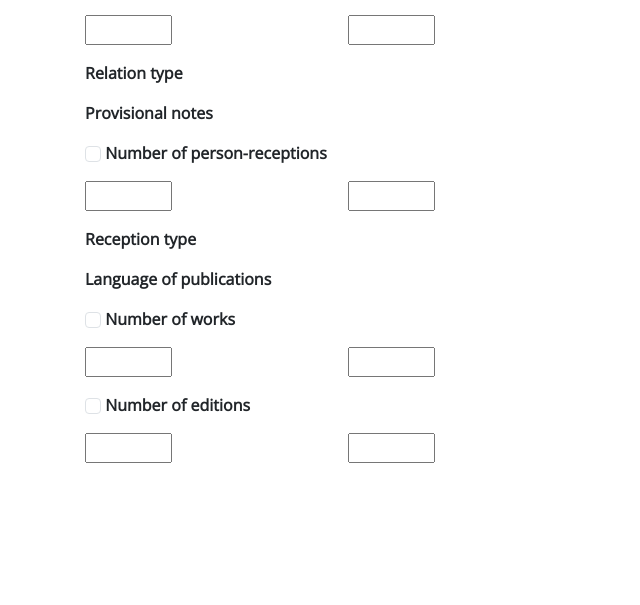
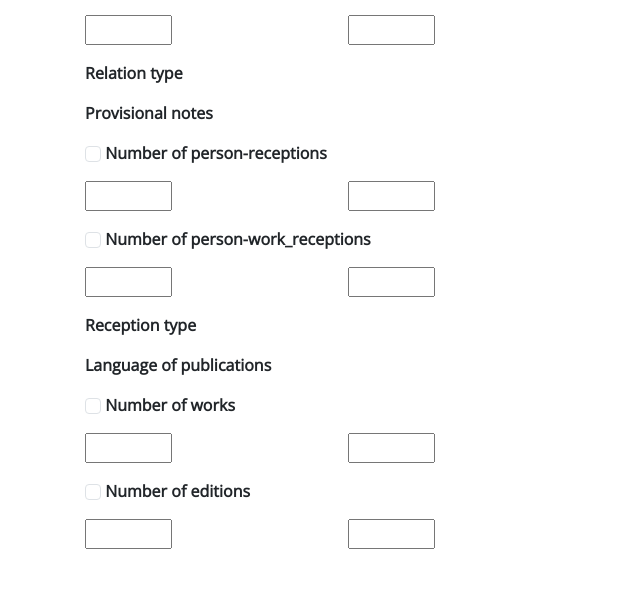
Before and after one commit to tsg-humlab/shewrote, a Django app: template shewrote/templates/shewrote/persons.html in a window 1280 px wide. Shown: the part 825-1430 px from the top of the page, without its empty margins (0-640 px from the left). Before the commit the page ends 1288 px from the top, so only its background shows below. Run offline with Django 4.2, Linux system fonts and the light colour scheme; the template is opened without the code that fills it, so the values that code supplies are empty; some libraries are stand-ins or nearby versions.

Commit message:
feat: Add Number of work-receptions to Persons filter #42

```diff
--- a/shewrote/templates/shewrote/persons.html
+++ b/shewrote/templates/shewrote/persons.html
@@ -140,6 +140,17 @@
                 {% include 'shewrote/components/int_range_slider.html' with prefix='reception_count' slider_info=reception_count_slider_info %}
             </div>
 
+            <div class="py-2 vstack gap-2">
+                <div>
+                    <input type="checkbox" name="work_reception_count_checkbox"
+                           id="work_reception_count_checkbox" class="form-check-input ms-0 position-relative"
+                           {% if work_reception_count_slider_info.is_checked %}checked{% endif %}
+                    />
+                    <strong>Number of person-work_receptions</strong>
+                </div>
+                {% include 'shewrote/components/int_range_slider.html' with prefix='work_reception_count' slider_info=work_reception_count_slider_info %}
+            </div>
+
             <div class="py-2 vstack gap-1">
                 <strong>Reception type</strong>
                 {{ search_form.reception_type }}
@@ -217,7 +228,8 @@
                  'relation_count',
                  'work_count',
                  'edition_count',
-                 'reception_count'].forEach(function(prefix) {
+                 'reception_count',
+                 'work_reception_count'].forEach(function(prefix) {
                     checkbox = document.querySelector("#"+prefix+"_checkbox");
                     addChangeListener(checkbox, prefix);
                     setSliderVisibility(checkbox, prefix);
--- a/shewrote/views.py
+++ b/shewrote/views.py
@@ -133,6 +133,7 @@ def persons(request):
     persons, work_count_slider_info = get_int_slider_info(request, persons, 'work_count')
     persons, edition_count_slider_info = get_int_slider_info(request, persons, 'edition_count')
     persons, reception_count_slider_info = get_int_slider_info(request, persons, 'reception_count')
+    persons, work_reception_count_slider_info = get_int_slider_info(request, persons, 'work_reception_count')
 
     receptions = Reception.objects.filter(personreception__person_id=OuterRef('pk'), image__isnull=False)\
         .exclude(image='').values('image')
@@ -150,6 +151,7 @@ def persons(request):
                'work_count_slider_info': work_count_slider_info,
                'edition_count_slider_info': edition_count_slider_info,
                'reception_count_slider_info': reception_count_slider_info,
+               'work_reception_count_slider_info': work_reception_count_slider_info,
                'search_form': search_form}
     return render(request, 'shewrote/persons.html', context)
 
```
Also changed, not shown: shewrote/models.py (+7 -0 lines), shewrote/migrations/0038_person_work_reception_count.py (added).
